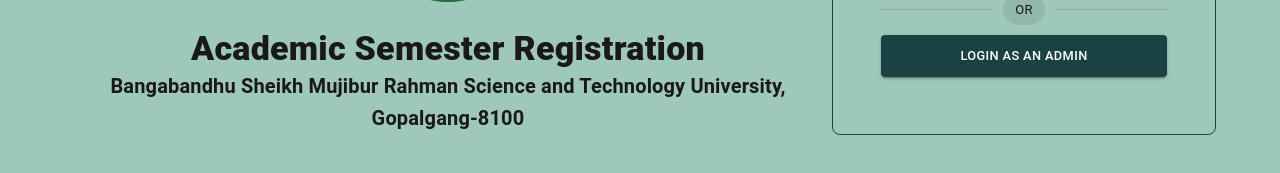
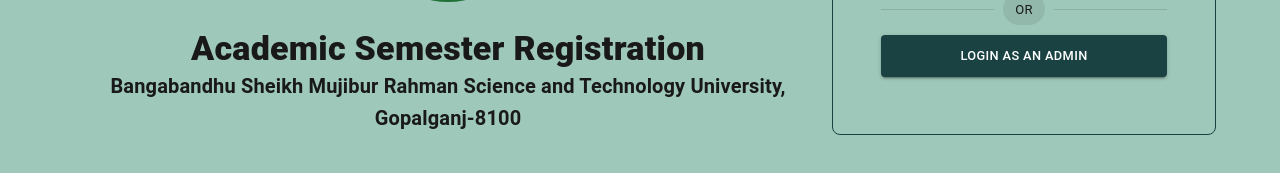
Before and after one commit to mhShohan/university-online-semester-registration-client, a React (Vite) app: page / in a window 1280 px wide. Shown: the part 421-594 px from the top of the page. Built offline with nearby package versions, Linux system fonts and the light colour scheme.

Commit message:
deploy: completed version@1.0.1 and deploy

```diff
--- a/package.json
+++ b/package.json
@@ -1,7 +1,7 @@
 {
   "name": "bsmrstu-semester-registration-system-client",
   "private": true,
-  "version": "0.9.0",
+  "version": "1.0.1",
   "type": "module",
   "scripts": {
     "dev": "vite",
--- a/src/pages/WelcomePage.tsx
+++ b/src/pages/WelcomePage.tsx
@@ -30,7 +30,7 @@
             </Typography>
             <Typography variant="h6" sx={{ fontWeight: 700 }}>
               Bangabandhu Sheikh Mujibur Rahman Science and Technology University, <br />{' '}
-              Gopalgang-8100
+              Gopalganj-8100
             </Typography>
           </Box>
         </Grid>
--- a/src/routes/departmentOperator.path.tsx
+++ b/src/routes/departmentOperator.path.tsx
@@ -16,11 +16,21 @@
 );
 const Library = withSuspense(lazy(() => import('../pages/operators/Library')));
 const BookDetails = withSuspense(lazy(() => import('../pages/operators/BookDetails')));
+const AllApplicationPage = withSuspense(lazy(() => import('../pages/chairman/AllApplicationPage')));
+const ApplicationDetails = withSuspense(lazy(() => import('../pages/ApplicationDetails')));
 
 const departmentOperatorPath: TRouteSideBarPath[] = [
   { id: 1, name: 'Dashboard', path: '/', element: <DepartmentOperatorDashboard /> },
   { id: 2, name: 'Courses', path: '/courses', element: <Courses /> },
   { id: 3, name: 'Students', path: '/students', element: <Students /> },
+  {
+    id: 222,
+    name: 'Application',
+    path: '/application/:id',
+    element: <ApplicationDetails />,
+    visible: false
+  },
+  { id: 7, name: 'Application', path: '/applications', element: <AllApplicationPage /> },
   { id: 4, name: 'Registration', path: '/registration', element: <Registration /> },
   { id: 5, name: 'Students', path: '/students/:id', element: <StudentDetails />, visible: false },
   { id: 6, name: 'Library', path: '/library', element: <Library /> },
--- a/src/routes/superAdmin.path.tsx
+++ b/src/routes/superAdmin.path.tsx
@@ -8,7 +8,6 @@
 import { createBrowserRouter } from 'react-router-dom';
 import SideBar from '../layouts/SideBar';
 const Pavilions = withSuspense(lazy(() => import('../pages/super-admin/Pavilions')));
-// const Courses = withSuspense(lazy(() => import('../pages/Courses')));
 const SuperAdminDashboard = withSuspense(
   lazy(() => import('../pages/super-admin/SuperAdminDashboard'))
 );
--- a/src/store/features/baseApi.ts
+++ b/src/store/features/baseApi.ts
@@ -33,7 +33,6 @@
   const result = await baseQuery(args, api, extraOptions);
 
   if (result?.error?.status === 401) {
-    //! TODO: refactor this system letter
     window.location.href = '/';
     api.dispatch(logoutUser());
   }
```
Also changed, not shown: welcome-page.png (added), 1 other file (tests, documents, lock files or other folders).
